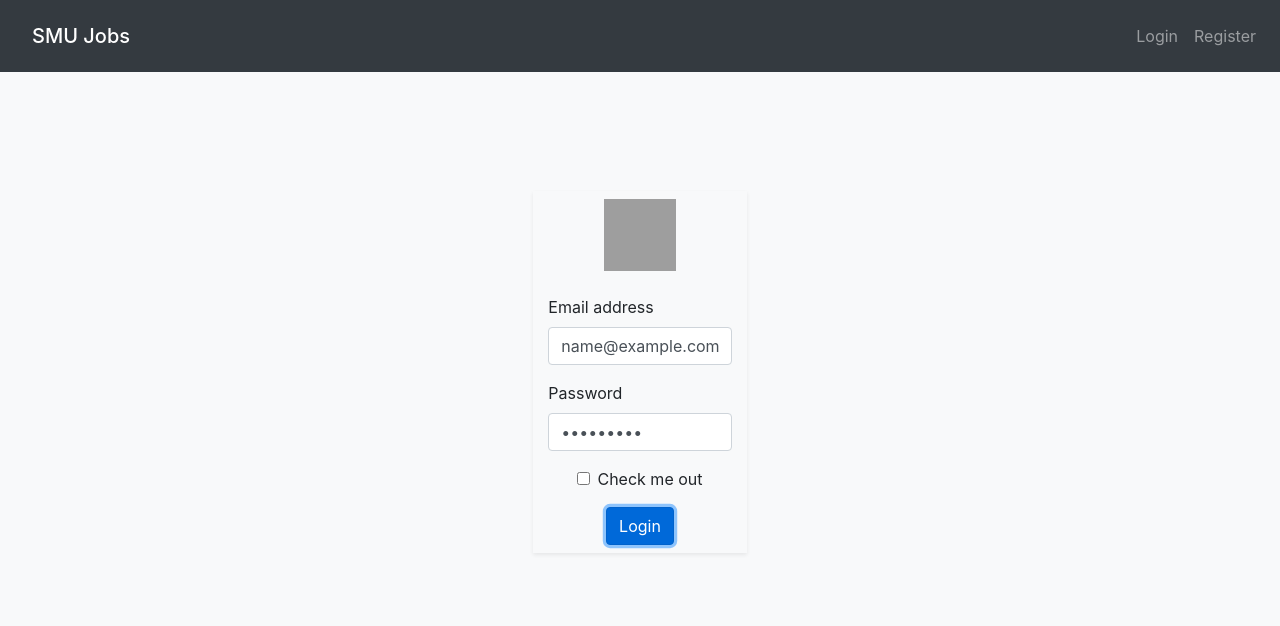
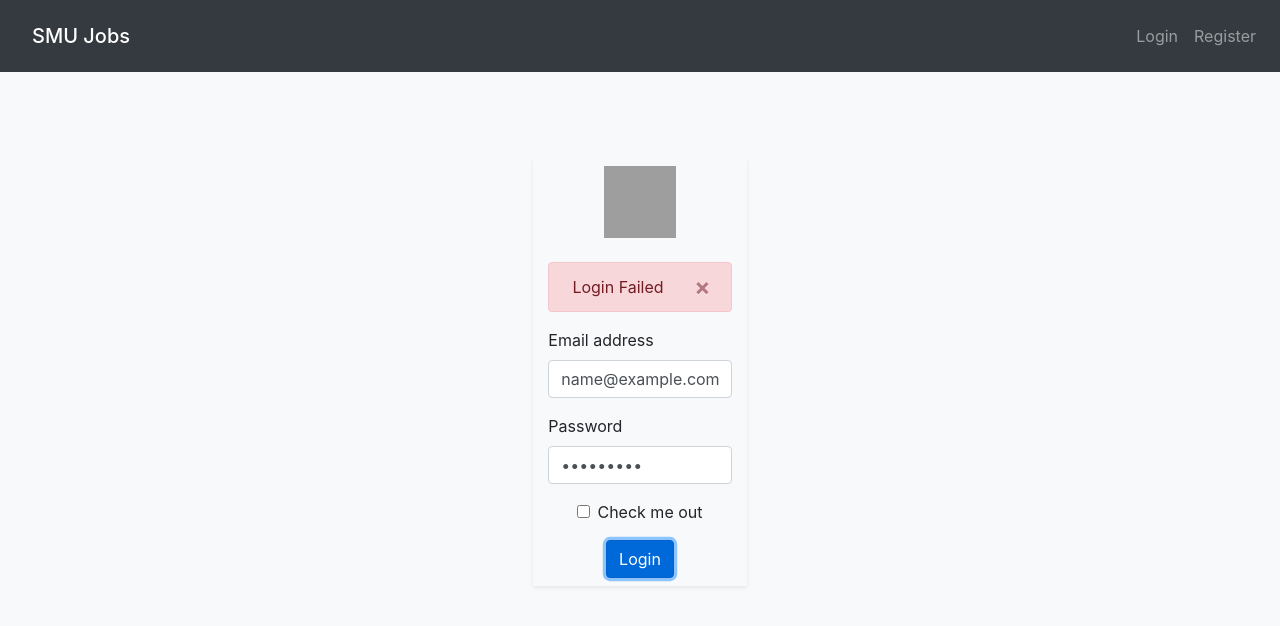
Before and after one commit to MootezSaaD/smu-jobs, a React (Create React App) app: page /login in a window 1280 px wide. Both pictures are taken after typing "name@example.com", "Sample123" into the empty fields and a click on the button "Login". Shown: the top 626 px of the page. Built offline with nearby package versions, Linux system fonts and the light colour scheme; no server answers; grey boxes are pictures that could not be loaded.

Commit message:
Display response's failure/success in login and job posting

```diff
--- a/src/components/Login.js
+++ b/src/components/Login.js
@@ -5,7 +5,22 @@ import { Redirect } from 'react-router-dom';
 import { getValidToken } from '../api/token';
 
 function Login(props) {
-  // Props object destructuring
+  const errorMessage = (
+    <div
+      className='alert alert-danger alert-dismissible fade show'
+      role='alert'
+    >
+      Login Failed
+      <button
+        type='button'
+        className='close'
+        data-dismiss='alert'
+        aria-label='Close'
+      >
+        <span aria-hidden='true'>&times;</span>
+      </button>
+    </div>
+  );
   return (
     <>
       {getValidToken() ? <Redirect to='/' /> : null}
@@ -28,6 +43,7 @@ function Login(props) {
                 width='72'
                 height='72'
               />
+              {props.failedLogin ? errorMessage : null}
               <div className='form-group text-left'>
                 <label htmlFor='exampleInputEmail1'>Email address</label>
                 <input
@@ -71,6 +87,8 @@ function Login(props) {
 // user : state.entities.user.userInfo
 const mapStateToProps = (state) => ({
   user: state.entities.auth.userInfo,
+  responseMessage: state.entities.auth.responseMessage,
+  failedLogin: state.entities.auth.failedLogin,
 });
 
 const mapDispatchToProps = (dispatch) => ({
--- a/src/components/NewJob.js
+++ b/src/components/NewJob.js
@@ -12,6 +12,23 @@ class NewJob extends Component {
   state = {
     date: null,
   };
+
+  successMessage = (
+    <div
+      className='alert alert-success alert-dismissible fade show'
+      role='alert'
+    >
+      Job has been successfully added!
+      <button
+        type='button'
+        className='close'
+        data-dismiss='alert'
+        aria-label='Close'
+      >
+        <span aria-hidden='true'>&times;</span>
+      </button>
+    </div>
+  );
 
   render() {
     return (
@@ -41,6 +58,7 @@ class NewJob extends Component {
             <div className='row h-100'>
               <div className='col-md-10'>
                 <div className='mt-3'>
+                  {this.props.success ? this.successMessage : null}
                   <h2>New Job</h2>
                   <hr />
                   <form
@@ -119,6 +137,7 @@ class NewJob extends Component {
 
 const mapStateToProps = (state) => ({
   user: state.entities.auth.userInfo,
+  success: state.entities.jobs.success,
 });
 
 const mapDispatchToProps = (dispatch) => ({
--- a/src/store/auth/auth.js
+++ b/src/store/auth/auth.js
@@ -7,10 +7,14 @@ const slice = createSlice({
     userInfo: {},
     loggedIn: false,
     loading: false,
+    failedLogin: false,
+    responseMessage: '',
   },
   reducers: {
     loginFailed: (user, action) => {
       user.loading = false;
+      user.failedLogin = true;
+      user.responseMessage = action.payload;
     },
     loginRequested: (user, action) => {
       user.loading = true;
--- a/src/store/jobs/jobs.js
+++ b/src/store/jobs/jobs.js
@@ -11,6 +11,7 @@ const slice = createSlice({
     list: [],
     loading: false,
     lastFetch: null, // Used for caching
+    success: false,
   },
   reducers: {
     jobRequestFailed: (jobs, action) => {
@@ -23,10 +24,12 @@ const slice = createSlice({
       jobs.list = action.payload;
       jobs.loading = false;
       jobs.lastFetch = Date.now();
+      jobs.success = true;
     },
     // actions => action handlers
     jobAdded: (jobs, action) => {
       jobs.list.push(action.payload);
+      jobs.success = true;
     },
     jobRemoved: (jobs, action) => {
       return jobs.list.filter((job) => job.id !== action.payload.id);
--- a/src/store/middleware/auth/api.js
+++ b/src/store/middleware/auth/api.js
@@ -25,9 +25,9 @@ const authApi = ({ dispatch }) => (next) => async (action) => {
     }
   } catch (error) {
     // General error
-    dispatch(actions.authApiCallSuccess(error.message));
+    dispatch(actions.authApiCallFailed(error.message));
     if (onError) {
-      dispatch({ type: onError });
+      dispatch({ type: onError, payload: error.message });
     }
   }
 };
--- a/src/store/middleware/jobs/api.js
+++ b/src/store/middleware/jobs/api.js
@@ -8,7 +8,6 @@ const jobsApi = ({ dispatch }) => (next) => async (action) => {
     API_CALLS.push(actions[key].type);
   });
   if (!API_CALLS.includes(action.type)) {
-    console.log(API_CALLS);
     return next(action);
   }
 
```
